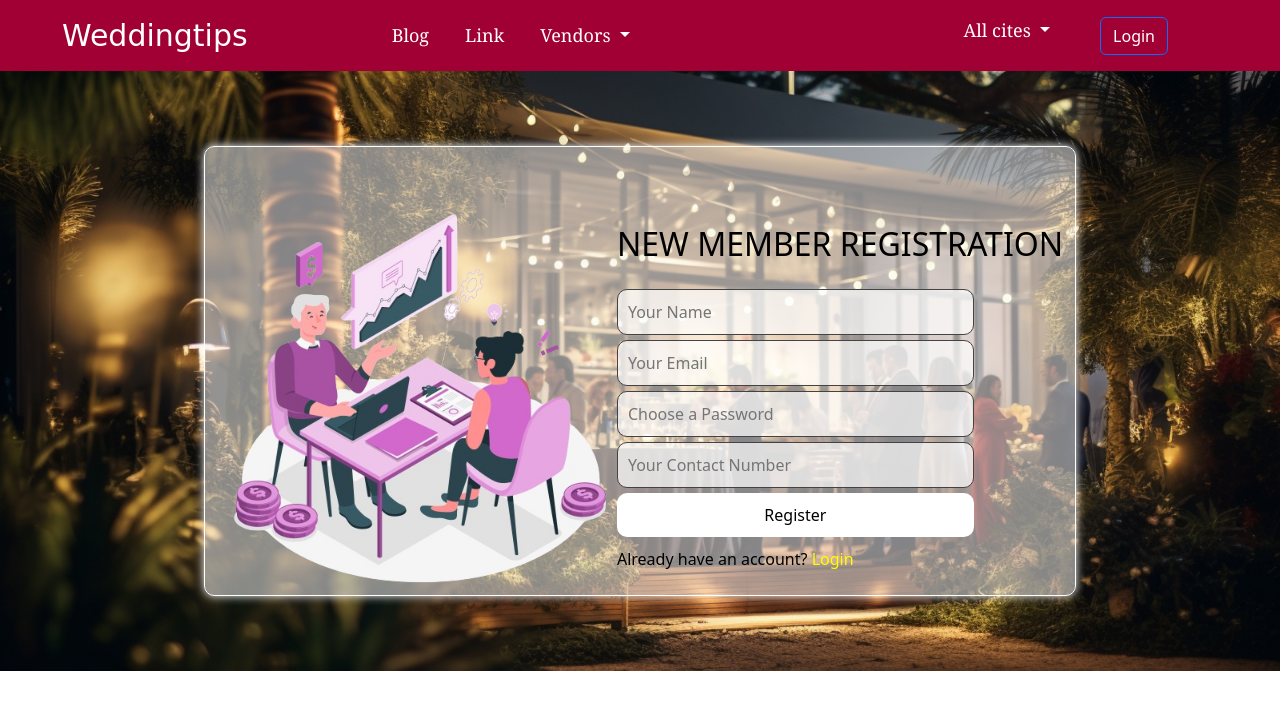
After one commit to Afss05/wedding, a PHP site: page /register.php in a window 1280 px wide. The commit adds this page. Shown: the top 710 px of the page. Run offline with PHP 8.4, Linux system fonts and the light colour scheme; some libraries are stand-ins or nearby versions; some web fonts are replaced.

Commit message:
login form worked

```diff
--- /dev/null
+++ b/config.php
@@ -0,0 +1,10 @@
+<?php
+    $servername='localhost';
+    $username='root';
+    $password='';
+    $dbname = "wed";
+    $conn=mysqli_connect($servername,$username,$password,"$dbname");
+      if(!$conn){
+          die('Could not Connect MySql Server:' .mysql_error());
+        }
+?>
--- /dev/null
+++ b/profile.php
@@ -0,0 +1 @@
+<?php include('include/header.php') ?>
--- /dev/null
+++ b/register.php
@@ -0,0 +1,239 @@
+
+<?php
+// Include database configuration
+include 'config.php';
+
+// Initialize error and message variables
+$error = "";
+$msg = "";
+
+// Function to validate password
+function validatePassword($password) {
+    // Check for minimum length
+    if (strlen($password) < 6) {
+        return false;
+    }
+
+    // Check for at least one uppercase letter
+    if (!preg_match('/[A-Z]/', $password)) {
+        return false;
+    }
+
+    // Check for at least one lowercase letter
+    if (!preg_match('/[a-z]/', $password)) {
+        return false;
+    }
+
+    // Check for at least one digit
+    if (!preg_match('/\d/', $password)) {
+        return false;
+    }
+
+    // Check for at least one special character
+    if (!preg_match('/[^a-zA-Z\d]/', $password)) {
+        return false;
+    }
+
+    // Password meets all criteria
+    return true;
+}
+
+// Handle form submission
+if ($_SERVER["REQUEST_METHOD"] == "POST") {
+    $name = $_POST['vname'];
+    $email = $_POST['vemail'];
+    $password = $_POST['vpassword'];
+    $contact = $_POST['vcontact'];
+
+    // Check if any field is empty
+    if (empty($name) || empty($email) || empty($password) || empty($contact)) {
+        $error = "All fields are required";
+    } else {
+        // Validate email
+        if (!filter_var($email, FILTER_VALIDATE_EMAIL)) {
+            $error = "Invalid email format";
+        } else {
+            // Validate password
+            if (!validatePassword($password)) {
+                $error = "Password does not meet the criteria(Asd@12)";
+            } else {
+                // Check if email already exists
+                $check_query = "SELECT * FROM vendor WHERE vemail=?";
+                $stmt = $conn->prepare($check_query);
+                $stmt->bind_param("s", $email);
+                $stmt->execute();
+                $result = $stmt->get_result();
+
+                if ($result->num_rows > 0) {
+                    $error = "Email already exists";
+                } else {
+                    // Insert data into database
+                    $insert_query = "INSERT INTO vendor (vname, vemail, vpassword, vcontact) VALUES (?, ?, ?, ?)";
+                    $stmt = $conn->prepare($insert_query);
+                    $stmt->bind_param("ssss", $name, $email, $password, $contact);
+                    if ($stmt->execute()) {
+                        $msg = "Registration successful";
+                        // Redirect to profile page
+                        header("Location: profile.php");
+                        exit(); // Ensure script execution stops after redirection
+                    } else {
+                        $error = "Error: " . $stmt->error;
+                    }
+                }
+            }
+        }
+    }
+}
+
+// Close database connection
+$conn->close();
+?>
+
+
+
+
+
+<!DOCTYPE html>
+<html lang="en">
+<head>
+    <meta charset="UTF-8">
+    <meta name="viewport" content="width=device-width, initial-scale=1.0">
+    <title>Document</title>
+
+    <!-- boostrap link -->
+
+    <link href="https://cdn.jsdelivr.net/npm/bootstrap@5.3.3/dist/css/bootstrap.min.css" rel="stylesheet"
+        integrity="sha384-QWTKZyjpPEjISv5WaRU9OFeRpok6YctnYmDr5pNlyT2bRjXh0JMhjY6hW+ALEwIH" crossorigin="anonymous">
+    <script src="https://cdn.jsdelivr.net/npm/bootstrap@5.3.3/dist/js/bootstrap.bundle.min.js"
+        integrity="sha384-YvpcrYf0tY3lHB60NNkmXc5s9fDVZLESaAA55NDzOxhy9GkcIdslK1eN7N6jIeHz"
+        crossorigin="anonymous"></script>
+
+
+        <!-- style link -->
+
+    <style>
+            /* login page style */
+
+        .log-page {
+            display: flex;
+            justify-content: center;
+            align-items: center;
+        }
+
+        .container {
+            width: auto;
+            /* padding: 30px; */
+            border: 1px solid #ffffff; /* white border */
+            border-radius: 10px;
+            background-color: rgba(255, 255, 255, 0.5); /* white background with transparency */
+            box-shadow: 0 0 10px rgba(255, 255, 255, 1); /* white shadow with transparency */
+            display: flex;
+        }
+
+        .container h2 {
+            text-align: center;
+            color: black;
+            padding-bottom: 10px;
+            padding-top: 30px;
+        }
+
+        .form-group {
+            margin-bottom: 5px;
+        }
+
+        .form-group input {
+            width: 80%;
+            padding: 10px;
+            border: 1px solid rgb(68, 67, 67, 05); /* white border */
+            border-radius: 10px;
+            background-color: rgba(255, 255, 255, 0.7); /* white background with transparency */
+        }
+
+        .form-group button {
+            width: 80%;
+            padding: 10px;
+            border: none;
+            border-radius: 10px;
+            background-color: #ffffff; /* white background */
+            color: #000000; /* black text */
+            cursor: pointer;
+        }
+
+        .form-group button:hover {
+            background-color: #f0f0f0; /* light gray on hover */
+        }
+
+        /* Additional CSS for the <p> tag */
+        form p {
+            text-align: left !important;
+            margin-top: 10px;
+            font-weight: 800px;
+            color: black; /* white text */
+        }
+
+        form p a {
+            color: yellow; /* white text */
+            text-decoration: none;
+        }
+
+        form p a:hover {
+            text-decoration: underline; /* underline on hover */
+        }
+
+        .form-group p {
+            margin: 0px;
+            text-align: start;
+        }
+
+    </style>
+
+</head>
+<body>
+<!-- <div class="rigt" style="width: 100%;"> -->
+<!-- <div class="row"> -->
+    <!-- <div class="col-lg-12"> -->
+    <?php include('include/header.php') ?>
+
+    <div class="log-page" style="background: url('./images/bgimg/log_img.jpg'); background-size: cover; width: 100%; background-repeat: no-repeat; height: 600px;">
+        <div class="container">
+            <div class="right_img mt-5">
+                <img src="./images/bgimg/log_pic.png" alt="" style="width: auto; height: 400px;">
+            </div>
+            <div class="form_left mt-5">
+                <h2> NEW MEMBER REGISTRATION</h2>
+                <p style="color:green;"><?php echo $msg; ?></p>
+                <p style="color:red;"><?php echo $error; ?></p>
+                <form id="registrationForm" method="post" >
+                    <div class="form-group">
+                        <input type="text" id="name" name="vname" placeholder="Your Name" >
+
+                    </div>
+                    <div class="form-group">
+                        <input type="email" id="email" name="vemail" placeholder="Your Email" >
+
+                    </div>
+                    <div class="form-group">
+                        <input type="password" id="password" name="vpassword" placeholder="Choose a Password" >
+
+                    </div>
+                    <div class="form-group">
+                        <input type="tel" id="contact" name="vcontact" placeholder="Your Contact Number" >
+
+                    </div>
+                    <div class="form-group">
+                        <button type="submit" name="regist">Register</button>
+                    </div>
+                    <p style="text-align: center;">Already have an account? <a href="login.php">Login</a></p> <!-- Adjust the href attribute accordingly -->
+                </form>
+            </div>
+        </div>
+    </div>
+
+
+
+
+
+
+
+</body>
+</html>
```
Also changed, not shown: assets/css/style.css (+0 -54 lines), index.php (+8 -0 lines), login.php (+137 -6 lines), sam.php (added, +105 -0 lines), images/bgimg/log_pic.png (added).
